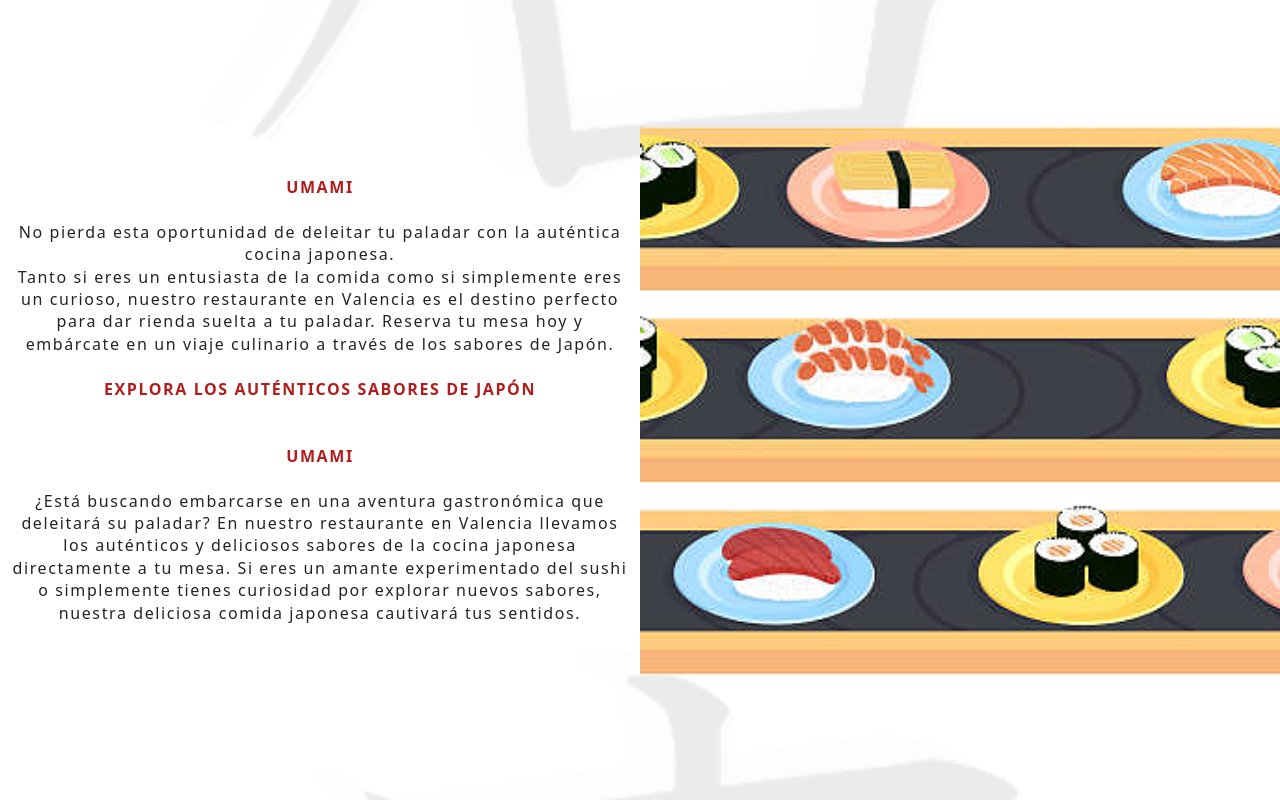
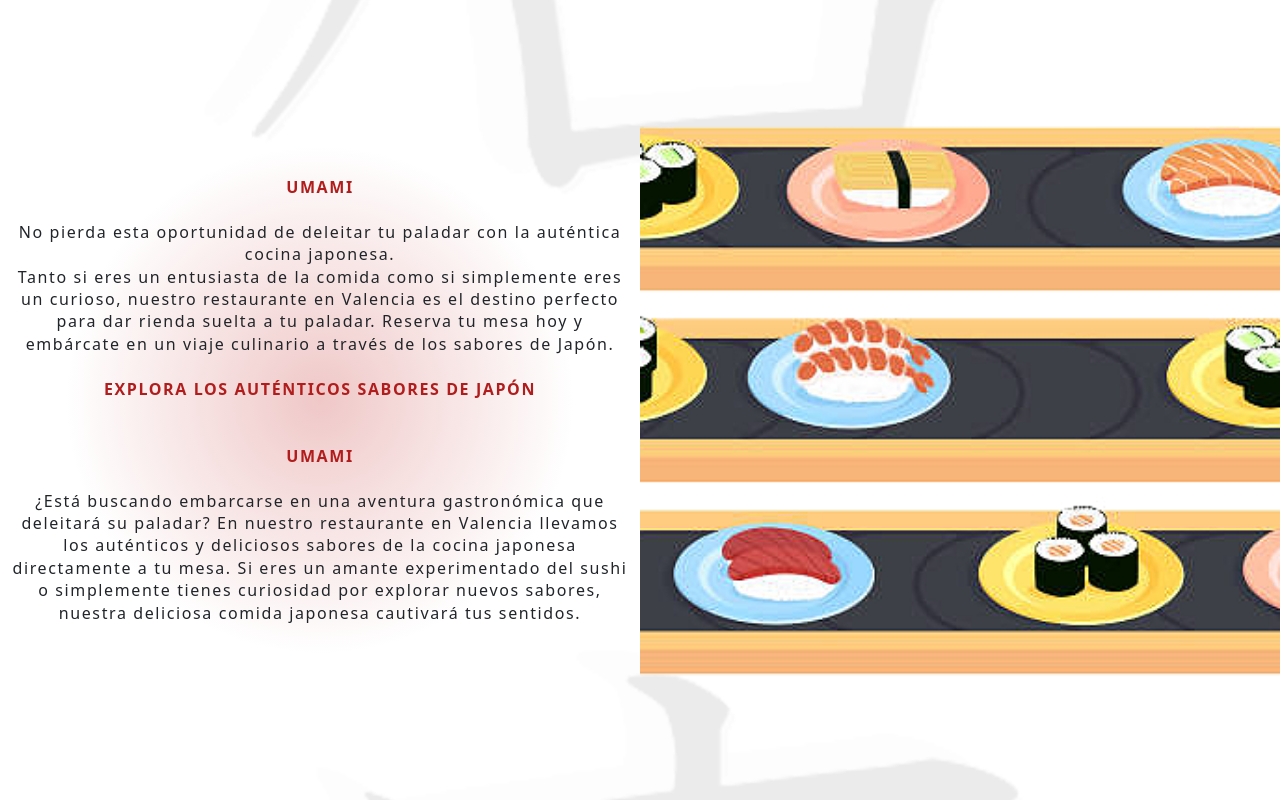
Before and after one commit to JesusMatinezClavel/GeeksHub_FirstAssignment_RestaurantWeb, a plain HTML site: page index.html in a window 1280 px wide. In both pictures the pointer is over the element 320 px from the left and 1232 px from the top of the page. Shown: the part 832-1632 px from the top of the page. Drawn offline with nearby package versions, Linux system fonts and the light colour scheme.

Commit message:
added a background color when hovering over the text

```diff
--- a/css/styles.css
+++ b/css/styles.css
@@ -125,7 +125,10 @@ a:hover {
     align-items: center;
 
 }
-
+.leftMid:hover, .rightMid:hover {
+    background: rgb(233,176,176);
+    background: radial-gradient(circle, rgba(233,176,176,0.7021183473389356) 0%, rgba(255,255,255,0) 56%);
+}
 .leftMid,
 .rightMid {
     display: flex;
```
